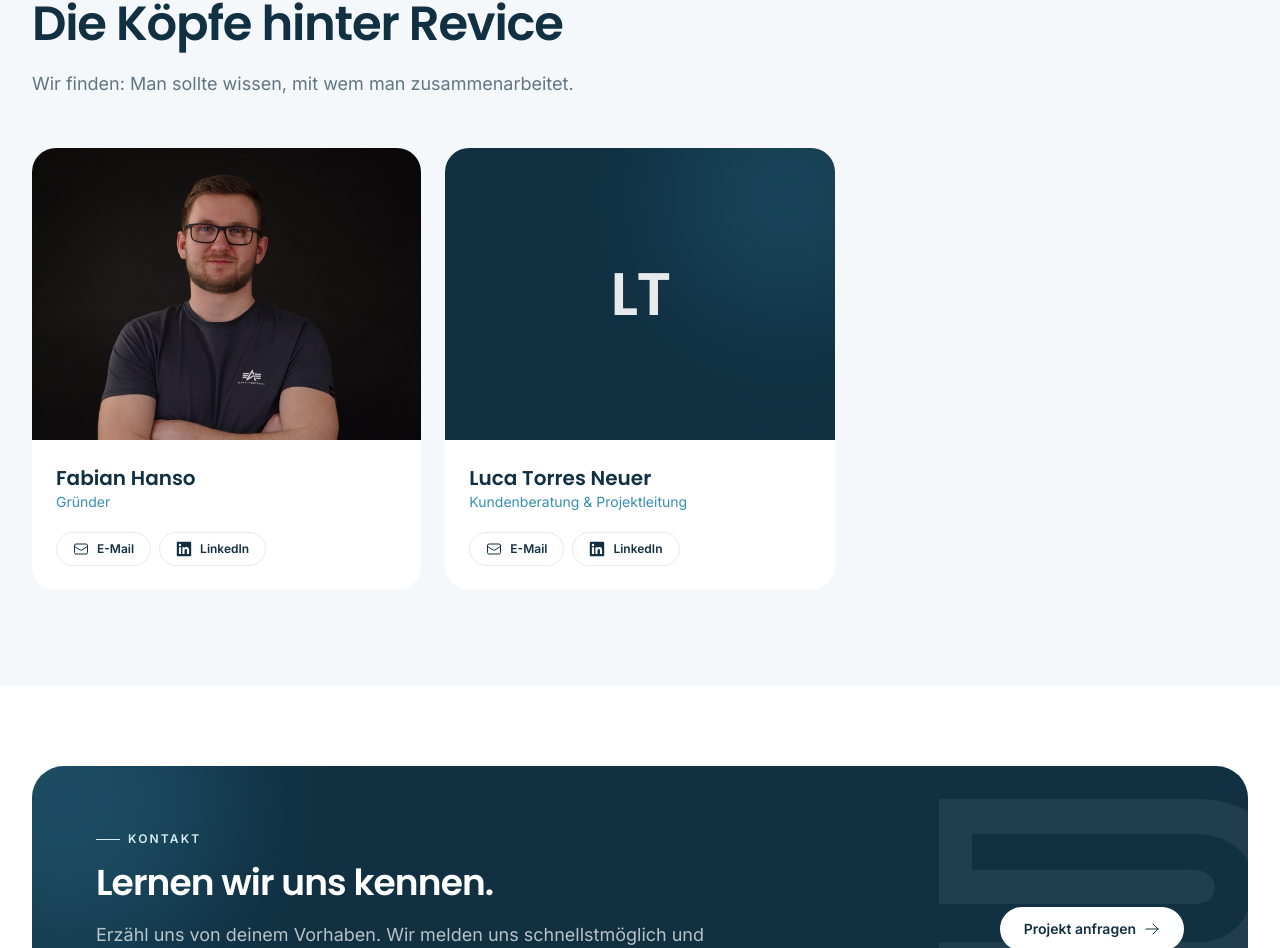
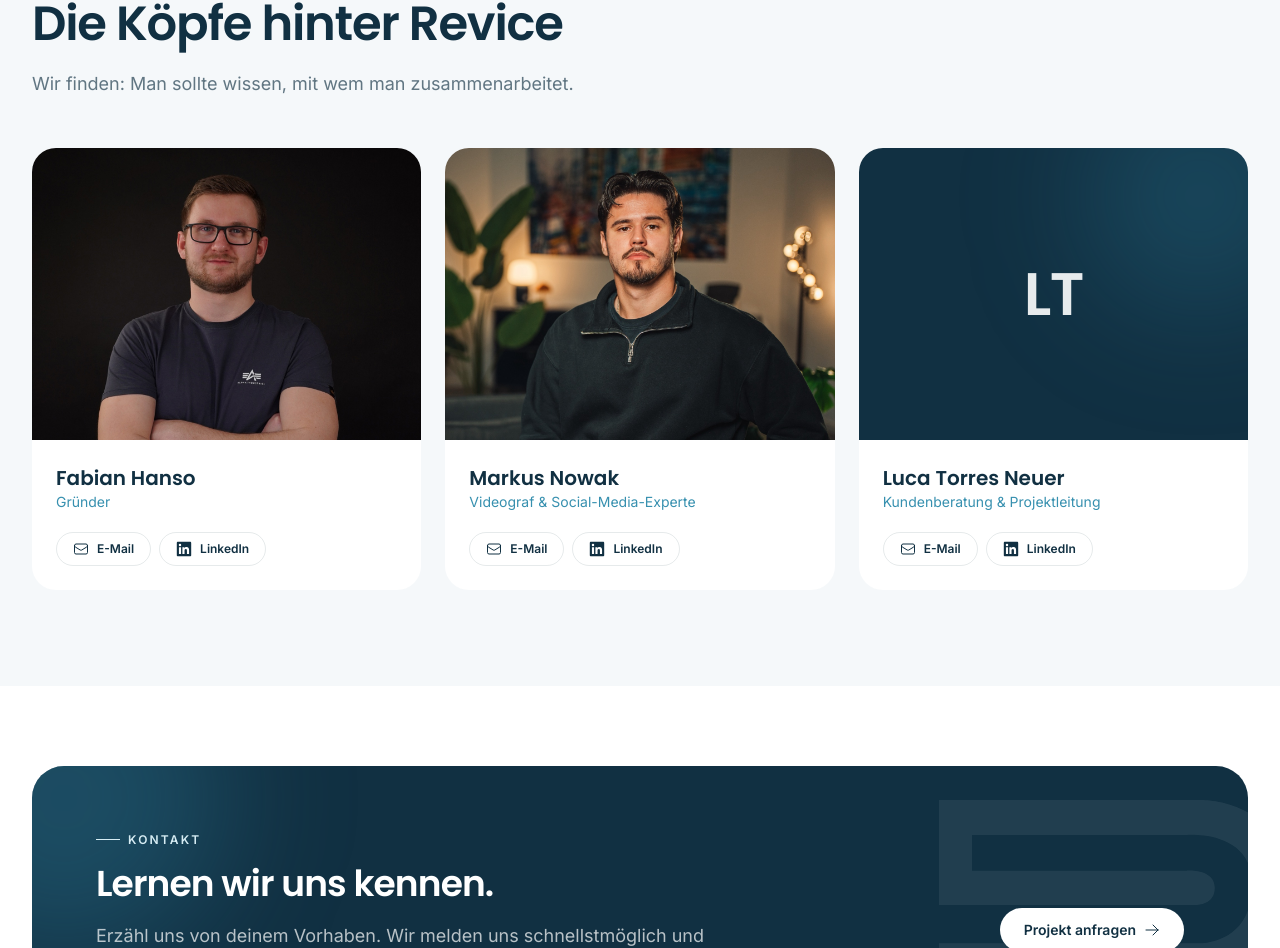
Before and after one commit to revicemedia/revicemediawebseite, a Next.js app: page /wir-sind-revice in a window 1280 px wide. Shown: the part 1563-2511 px from the top of the page. Built offline with nearby package versions, Linux system fonts and the light colour scheme; what tailwindcss-animated would draw is missing.

Commit message:
add markus and preview image

```diff
--- a/app/layout.js
+++ b/app/layout.js
@@ -43,7 +43,12 @@ export const metadata = {
     title: "Revice Media – Werbeagentur aus Montabaur",
     description:
       "Web, App, Social Media, Foto & Video aus einer Hand – deine junge Werbeagentur aus Montabaur im Westerwald.",
-    images: [{ url: "/hero/team.jpg", width: 1800, height: 1200, alt: "Revice Media – Werbeagentur Montabaur" }],
+    // Vorschaubild beim Teilen von Links (1200 × 630, Logo zentriert)
+    images: [{ url: "/og-image.jpg", width: 1200, height: 630, alt: "Revice Media – Werbeagentur Montabaur" }],
+  },
+  twitter: {
+    card: "summary_large_image",
+    images: ["/og-image.jpg"],
   },
   robots: { index: true, follow: true },
   themeColor: "#ffffff",
--- a/components/Team/TeamTest.jsx
+++ b/components/Team/TeamTest.jsx
@@ -11,14 +11,13 @@ const people = [
     linkedin: "https://www.linkedin.com/in/fabian-hanso-2178a5185/",
     imageUrl: "/fabian.jpg",
   },
-  // Vorerst ausgeblendet – zum Wiederherstellen Kommentarzeichen entfernen
-  // {
-  //   name: "Markus Nowak",
-  //   title: "Videograf & Social-Media-Experte",
-  //   email: "hey@revice-media.com?body=Hallo%20Herr%20Nowak,",
-  //   linkedin: "https://www.linkedin.com/in/markus-nowak-2b5681419",
-  //   imageUrl: "", // Platzhalter – Foto liegt bereits als "/markus.jpg" bereit
-  // },
+  {
+    name: "Markus Nowak",
+    title: "Videograf & Social-Media-Experte",
+    email: "hey@revice-media.com?body=Hallo%20Herr%20Nowak,",
+    linkedin: "https://www.linkedin.com/in/markus-nowak-2b5681419",
+    imageUrl: "/markus-nowak.jpg",
+  },
   {
     name: "Luca Torres Neuer",
     title: "Kundenberatung & Projektleitung",
```
Also changed, not shown: public/markus-nowak.jpg (added), public/og-image.jpg (added).
